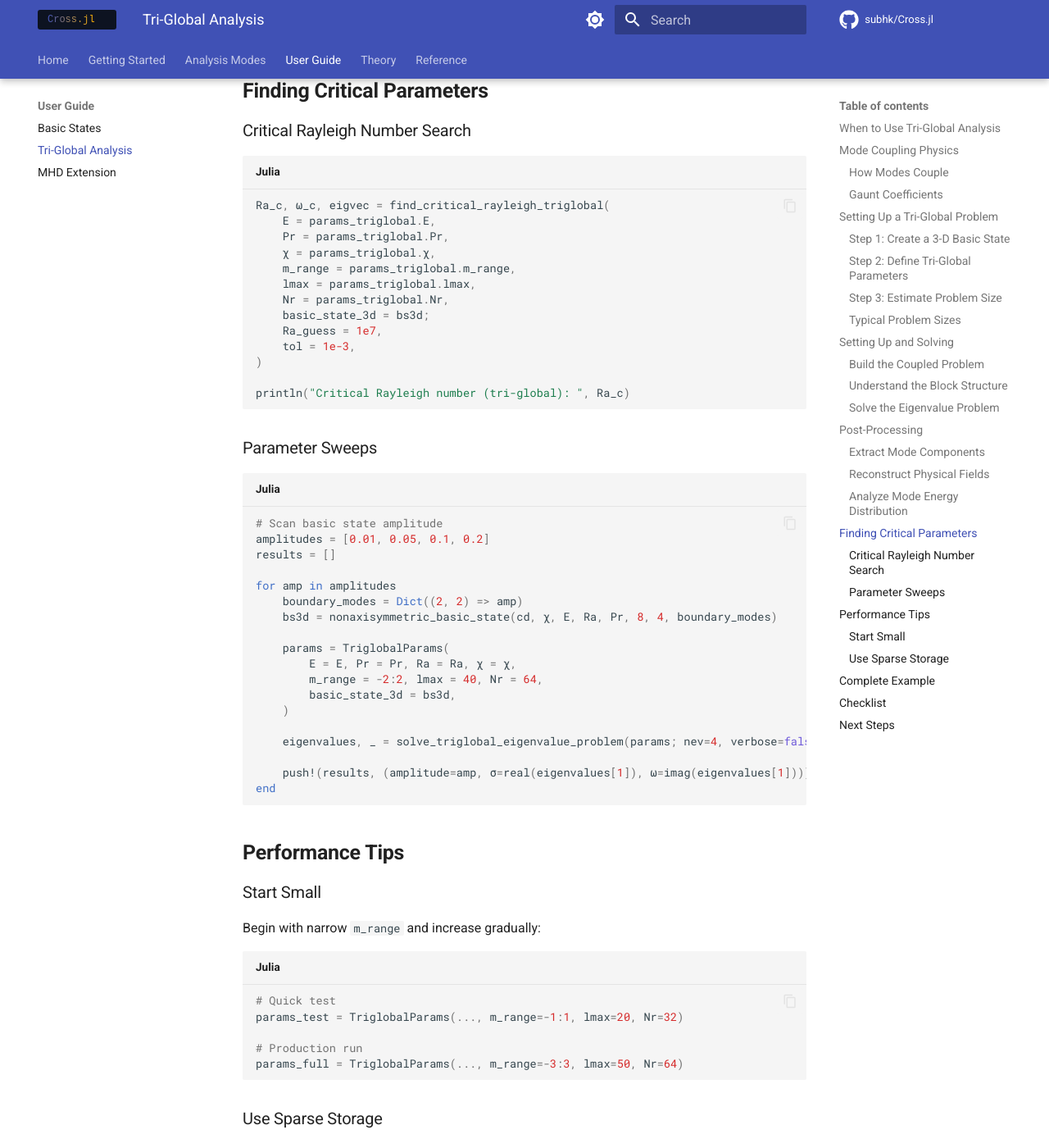
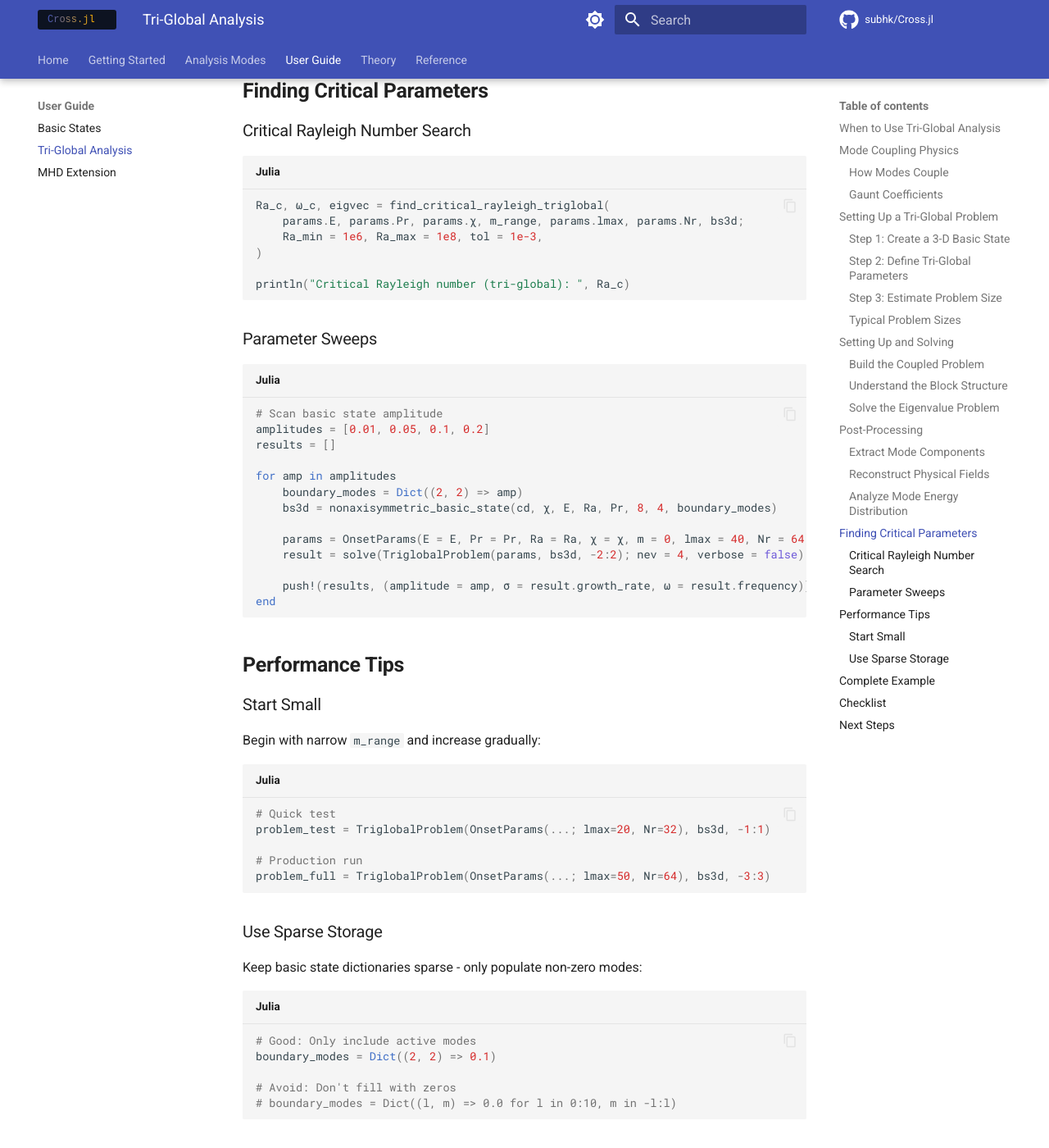
Before and after one commit to subhk/Cross.jl, an MkDocs documentation site: the page built from docs/triglobal.md, in a window 1280 px wide and 1400 px high, scrolled down 5147 px. Shown: the whole window at 82% size. Built offline with MkDocs 1.6.1 and Material for MkDocs 9.7.7, drawn with Linux system fonts in a browser that asks for light colours; comment, search, counter and statistics services are not loaded; some of the changed text lies outside the part shown.

Commit message:
Update triglobal.md

````diff
--- a/docs/triglobal.md
+++ b/docs/triglobal.md
@@ -218,15 +218,8 @@ end
 
 ```julia
 Ra_c, ω_c, eigvec = find_critical_rayleigh_triglobal(
-    E = params_triglobal.E,
-    Pr = params_triglobal.Pr,
-    χ = params_triglobal.χ,
-    m_range = params_triglobal.m_range,
-    lmax = params_triglobal.lmax,
-    Nr = params_triglobal.Nr,
-    basic_state_3d = bs3d;
-    Ra_guess = 1e7,
-    tol = 1e-3,
+    params.E, params.Pr, params.χ, m_range, params.lmax, params.Nr, bs3d;
+    Ra_min = 1e6, Ra_max = 1e8, tol = 1e-3,
 )
 
 println("Critical Rayleigh number (tri-global): ", Ra_c)
@@ -243,15 +236,10 @@ for amp in amplitudes
     boundary_modes = Dict((2, 2) => amp)
     bs3d = nonaxisymmetric_basic_state(cd, χ, E, Ra, Pr, 8, 4, boundary_modes)
 
-    params = TriglobalParams(
-        E = E, Pr = Pr, Ra = Ra, χ = χ,
-        m_range = -2:2, lmax = 40, Nr = 64,
-        basic_state_3d = bs3d,
-    )
+    params = OnsetParams(E = E, Pr = Pr, Ra = Ra, χ = χ, m = 0, lmax = 40, Nr = 64)
+    result = solve(TriglobalProblem(params, bs3d, -2:2); nev = 4, verbose = false)
 
-    eigenvalues, _ = solve_triglobal_eigenvalue_problem(params; nev=4, verbose=false)
-
-    push!(results, (amplitude=amp, σ=real(eigenvalues[1]), ω=imag(eigenvalues[1])))
+    push!(results, (amplitude = amp, σ = result.growth_rate, ω = result.frequency))
 end
 ```
 
@@ -263,10 +251,10 @@ Begin with narrow `m_range` and increase gradually:
 
 ```julia
 # Quick test
-params_test = TriglobalParams(..., m_range=-1:1, lmax=20, Nr=32)
+problem_test = TriglobalProblem(OnsetParams(...; lmax=20, Nr=32), bs3d, -1:1)
 
 # Production run
-params_full = TriglobalParams(..., m_range=-3:3, lmax=50, Nr=64)
+problem_full = TriglobalProblem(OnsetParams(...; lmax=50, Nr=64), bs3d, -3:3)
 ```
 
 ### Use Sparse Storage
@@ -308,24 +296,21 @@ boundary_modes = Dict(
 bs3d = nonaxisymmetric_basic_state(cd, χ, E, Ra, Pr, 8, 4, boundary_modes)
 
 # === Tri-Global Setup ===
-params = TriglobalParams(
-    E = E, Pr = Pr, Ra = Ra, χ = χ,
-    m_range = -2:2,
-    lmax = 35,
-    Nr = Nr,
-    basic_state_3d = bs3d,
+params = OnsetParams(
+    E = E, Pr = Pr, Ra = Ra, χ = χ, m = 0,
+    lmax = 35, Nr = Nr,
     mechanical_bc = :no_slip,
     thermal_bc = :fixed_temperature,
 )
+problem = TriglobalProblem(params, bs3d, -2:2)
 
 # === Check Size ===
-size_report = estimate_triglobal_problem_size(params)
-@printf("Problem: %d DOFs across %d modes\n",
-    size_report.total_dofs, size_report.num_modes)
+estimate_size(problem)
 
 # === Solve ===
 println("Solving eigenvalue problem...")
-eigenvalues, eigenvectors = solve_triglobal_eigenvalue_problem(params; nev=8)
+result = solve(problem; nev = 8)
+eigenvalues = result.eigenvalues
 
 # === Results ===
 println("\n" * "="^50)
````
